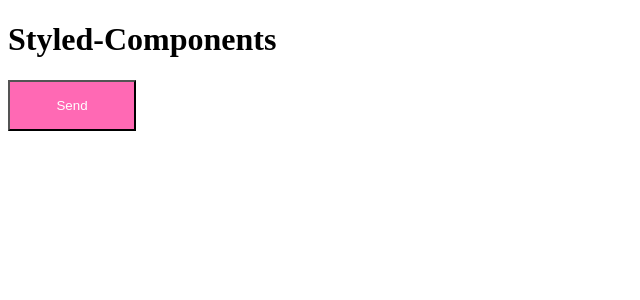
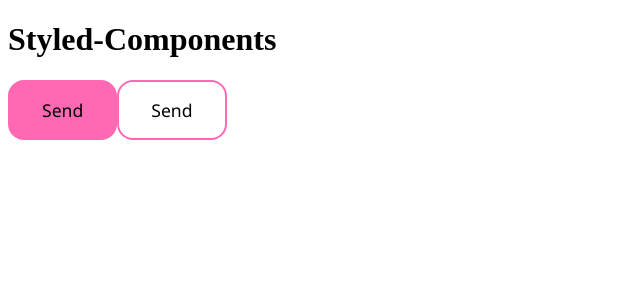
Before and after one commit to Bskasan/React_Practises, a React (Create React App) app in the folder rc_13_styled-comp-intro/styled-intro_inclass/: page / in a window 1280 px wide. Shown: the top 300 px of the page, without its empty margins (0-640 px from the left). Built offline with nearby package versions, Linux system fonts and the light colour scheme.

Commit message:
primary button styled comp

```diff
--- a/rc_13_styled-comp-intro/styled-intro_inclass/src/App.js
+++ b/rc_13_styled-comp-intro/styled-intro_inclass/src/App.js
@@ -5,6 +5,7 @@ function App() {
     <>
       <h1>Styled-Components</h1>
       <Button>Send</Button>
+      <Button primary>Send</Button>
     </>
   );
 }
--- a/rc_13_styled-comp-intro/styled-intro_inclass/src/components/Button.styled.jsx
+++ b/rc_13_styled-comp-intro/styled-intro_inclass/src/components/Button.styled.jsx
@@ -1,8 +1,20 @@
 import styled from "styled-components";
 
 export const Button = styled.button`
-  background-color: hotpink;
-  color: white;
+  /*background-color: #ff69b49e;
+  color: white;*/
+
+  background-color: ${(props) => (props.primary ? "white" : "hotpink")};
+    color: ${({ primary }) => (primary ? "hotpink" : "white")}
   width: 8rem;
+  font-size: 1.1rem;
   padding: 1rem 2rem;
+  border-radius: 1rem;
+  border: 2px solid hotpink;
+  font-family: "Segoe UI", Tahoma, Geneva, Verdana, sans-serif;
+  &:hover {
+    transform: scale(0.98);
+    cursor: pointer;
+    background-color: #ff69b4a5;
+  }
 `;
```
